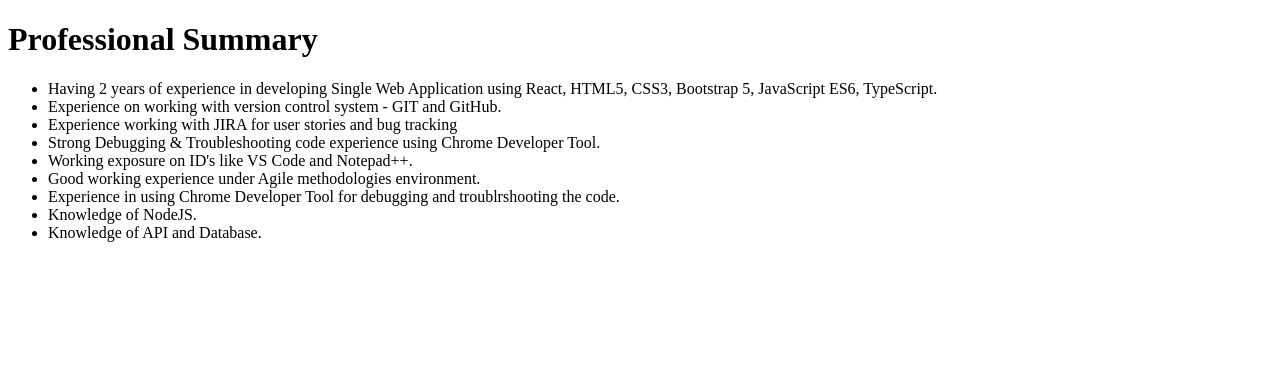
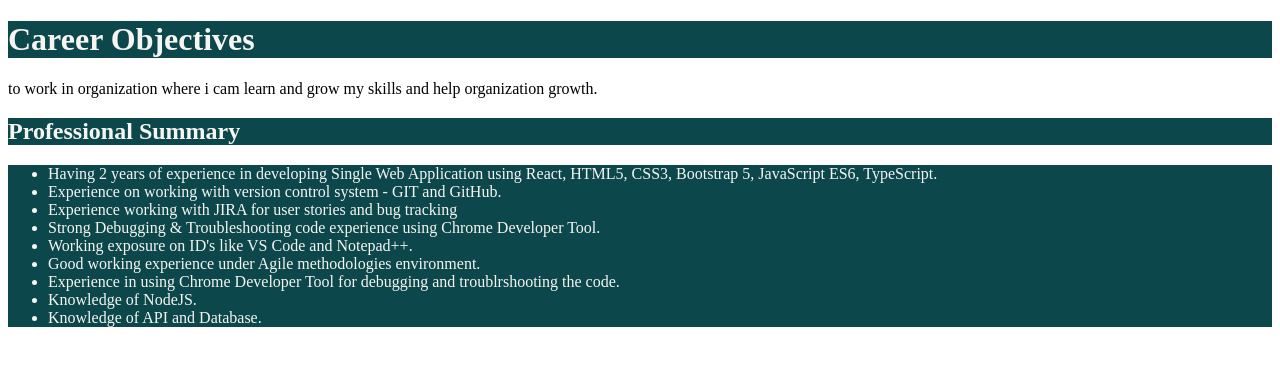
Before and after one commit to ashabikawat/profile-Asha, a plain HTML site: page home.html in a window 1280 px wide. Drawn offline with Linux system fonts and the light colour scheme.

Commit message:
CSS added
Minimal CSS added.

```diff
--- a/home.html
+++ b/home.html
@@ -4,10 +4,16 @@
     <meta charset="UTF-8" />
     <meta name="viewport" content="width=device-width, initial-scale=1.0" />
     <title>Home</title>
+    <link rel="stylesheet" href="/style.css" />
   </head>
   <body>
-    <h1>Professional Summary</h1>
-    <ul>
+    <h1 class="heading">Career Objectives</h1>
+    <p>
+      to work in organization where i cam learn and grow my skills and help
+      organization growth.
+    </p>
+    <h2 class="heading">Professional Summary</h2>
+    <ul class="text">
       <li>
         Having 2 years of experience in developing Single Web Application using
         React, HTML5, CSS3, Bootstrap 5, JavaScript ES6, TypeScript.
--- /dev/null
+++ b/style.css
@@ -0,0 +1,6 @@
+header,
+.heading,
+.text {
+  background-color: #0c484b;
+  color: #f7f5f2;
+}
```
Also changed, not shown: education.html (+1 -0 lines), index.html (+14 -5 lines), profile.html (+1 -0 lines), project.html (+1 -0 lines), skills.html (+1 -0 lines).
